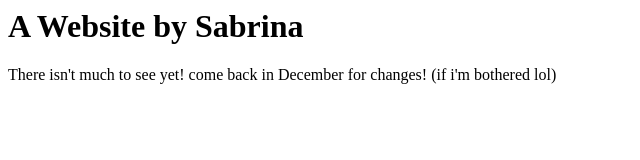
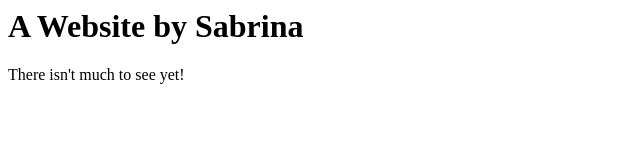
Before and after one commit to SabrinaCroker/SabrinaCroker.github.io, a plain HTML site: page index.html in a window 1280 px wide. Shown: the whole page, without its empty margins (0-640 px from the left). Drawn offline with Linux system fonts and the light colour scheme.

Commit message:
small change

```diff
--- a/index.html
+++ b/index.html
@@ -6,7 +6,7 @@
 
   <body>
     <h1>A Website by Sabrina</h1>
-    <p>There isn't much to see yet! come back in December for changes! (if i'm bothered lol)</p>
+    <p>There isn't much to see yet!</p>
   </body>
 
 </html>
```
